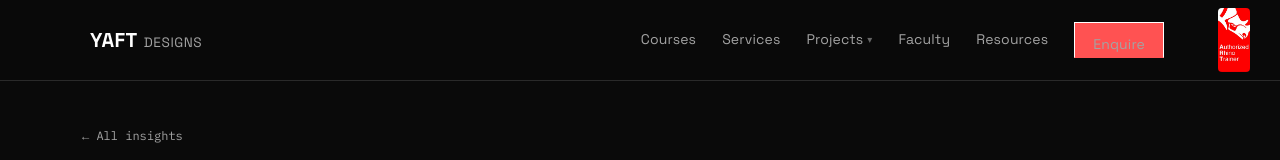
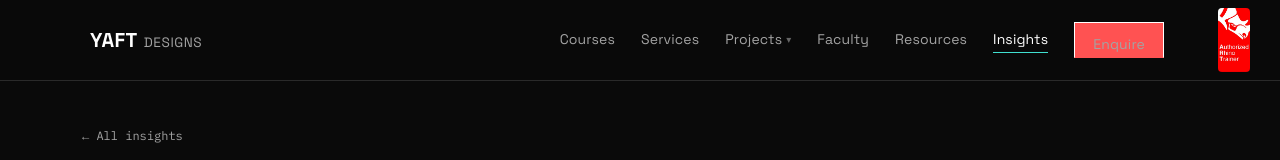
Before and after one commit to YAFTDesigns/yaftwebsite, a Next.js app: page /insights/clustering-facade-fins-by-curvature in a window 1280 px wide. Shown: the top 160 px of the page. Built offline with nearby package versions, Linux system fonts and the light colour scheme.

Commit message:
nav: add Insights link, highlight it as active on insights pages

```diff
--- a/app/insights/[slug]/page.tsx
+++ b/app/insights/[slug]/page.tsx
@@ -53,7 +53,7 @@ export default async function InsightPostPage({ params }: { params: Promise<{ sl
 
   return (
     <>
-      <SiteHeader />
+      <SiteHeader active="/insights" />
 
       <script
         type="application/ld+json"
--- a/app/insights/page.tsx
+++ b/app/insights/page.tsx
@@ -41,7 +41,7 @@ export default function InsightsPage() {
 
   return (
     <>
-      <SiteHeader />
+      <SiteHeader active="/insights" />
 
       <script
         type="application/ld+json"
--- a/components/SiteHeader.tsx
+++ b/components/SiteHeader.tsx
@@ -62,6 +62,7 @@ export default function SiteHeader({ active }: { active?: string }) {
 
           <Link href="/faculty"   className={active === '/faculty'   ? 'active' : undefined} onClick={() => setOpen(false)}>Faculty</Link>
           <Link href="/resources" className={active === '/resources' ? 'active' : undefined} onClick={() => setOpen(false)}>Resources</Link>
+          <Link href="/insights"  className={active === '/insights'  ? 'active' : undefined} onClick={() => setOpen(false)}>Insights</Link>
 
           <a href="#contact" className="cta-btn" onClick={() => setOpen(false)}>Enquire</a>
           <a href={RHINO_DIRECTORY_URL} target="_blank" rel="noopener">
```
